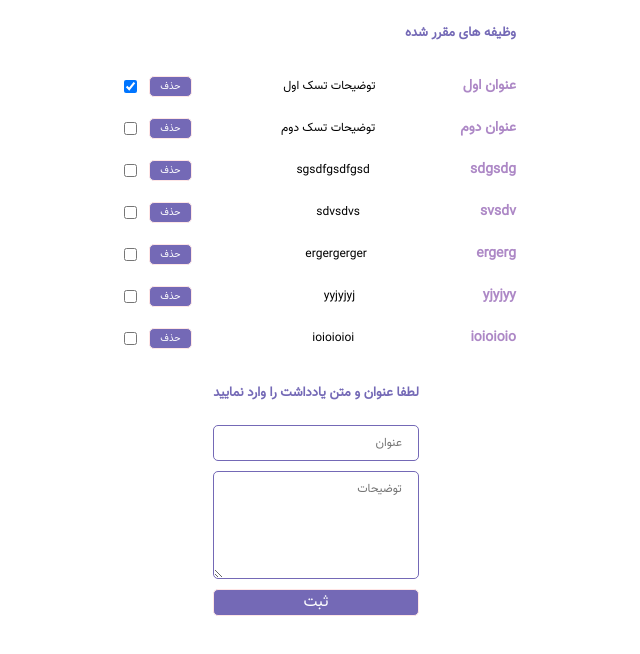
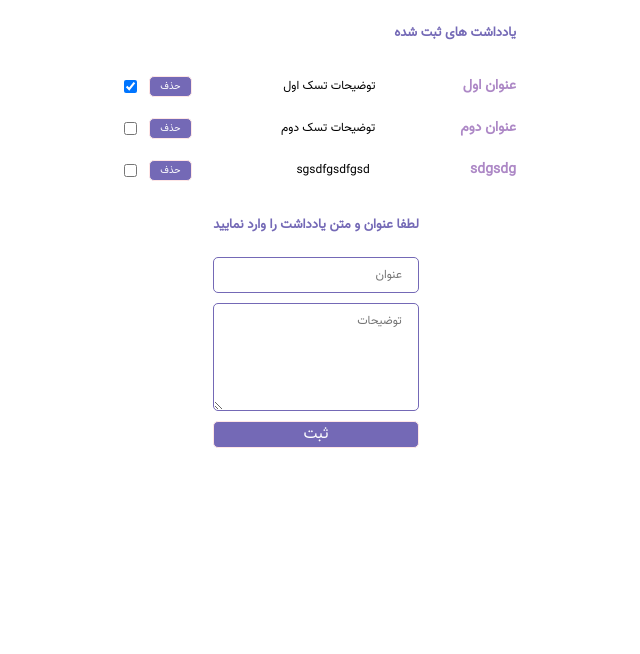
Before and after one commit to behnam74gh/TodoListY, a React (Create React App) app: page / in a window 1280 px wide. Shown: the top 654 px of the page, without its empty margins (324-964 px from the left). Built offline with nearby package versions, Linux system fonts and the light colour scheme; data requests are answered from the project's data file.

Commit message:
delete function added

```diff
--- a/db.json
+++ b/db.json
@@ -1,45 +1,21 @@
 {
   "tasks": [
     {
-      "id": 1,
+      "id": "1",
       "title": "عنوان اول",
       "description": "توضیحات تسک اول",
       "isDone": true
     },
     {
-      "id": 2,
+      "id": "2",
       "title": "عنوان دوم",
       "description": "توضیحات تسک دوم",
       "isDone": false
     },
     {
-      "id": 3,
+      "id": "3",
       "title": "sdgsdg",
       "description": "sgsdfgsdfgsd",
-      "isDone": false
-    },
-    {
-      "id": 4,
-      "title": "svsdv",
-      "description": "sdvsdvs",
-      "isDone": false
-    },
-    {
-      "id": 5,
-      "title": "ergerg",
-      "description": "ergergerger",
-      "isDone": false
-    },
-    {
-      "id": 6,
-      "title": "yjyjyy",
-      "description": "yyjyjyj",
-      "isDone": false
-    },
-    {
-      "id": 7,
-      "title": "ioioioio",
-      "description": "ioioioioi",
       "isDone": false
     }
   ]
--- a/src/App.js
+++ b/src/App.js
@@ -10,7 +10,7 @@ const App = () => {
     title: "",
     description: ""
   });
-    const [taskAdded, setTaskAdded] = useState(false)
+  const [taskAdded, setTasksUpdated] = useState(false)
 
   useEffect(() => {
     console.log('useEffect rendered');
@@ -34,27 +34,24 @@ const App = () => {
         });
   }, [taskAdded]);
 
-
   const submitHandler = (e) => {
     e.preventDefault();
 
     setLoading(true);
-        setTaskAdded(false);
+    setTasksUpdated(false);
     axios
       .post("http://localhost:3000/tasks", {
-            id: tasks.length + 1,
         title: task.title,
         description: task.description,
         isDone: false
       })
       .then((response) => {
-            console.log("post --->", response);
         if (response.status === 201) {
           setTask({
             title: "",
             description: ""
           });
-              setTaskAdded(true);
+          setTasksUpdated(true);
         }
       })
       .catch((err) => {
@@ -64,11 +61,29 @@ const App = () => {
         setLoading(false);
       });
   };
+  const removeTaskHandler = (id) => {
+    if (window.confirm("برای حذف این یادداشت مطئن هستید؟")) {
+      setTasksUpdated(false);
+      axios
+        .delete(`http://localhost:3000/tasks/${id}`)
+        .then((response) => {
+          if (response.status === 200) {
+            setTasksUpdated(true);
+          }
+        })
+        .catch((err) => {
+          if (err) {
+            console.log(err);
+            window.alert(err.response.statusText)
+          }
+        });
+    }
+  };
 
   return (
     <div className='todo-container' dir='rtl'>
         <div className="todo-wrapper">
-          <h5>وظیفه های مقرر شده</h5>
+          <h5>یادداشت های ثبت شده</h5>
             {loading ? (
             <div className="w-100">
                 <span>Loading...</span>
@@ -80,7 +95,7 @@ const App = () => {
                 <strong className='title'>{task.title}</strong>
                 <p className='description'>{task.description}</p>
                 <div className="tasks-options-wrapper">
-                  <button type='button' className='delete-button'>حذف</button>
+                  <button type='button' className='delete-button' onClick={() => removeTaskHandler(task.id)}>حذف</button>
                   <input
                     type="checkbox"
                     className="check-task-status"
```
Lines whose indentation alone changed are shown as unchanged.
